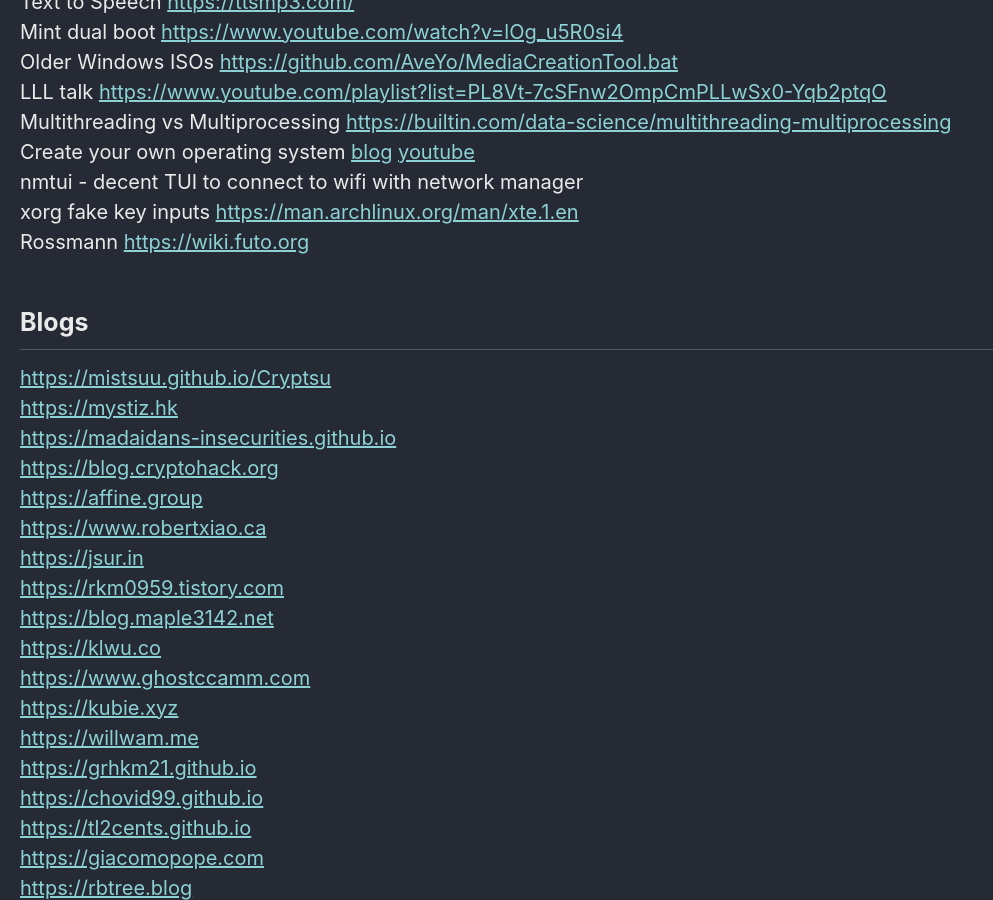
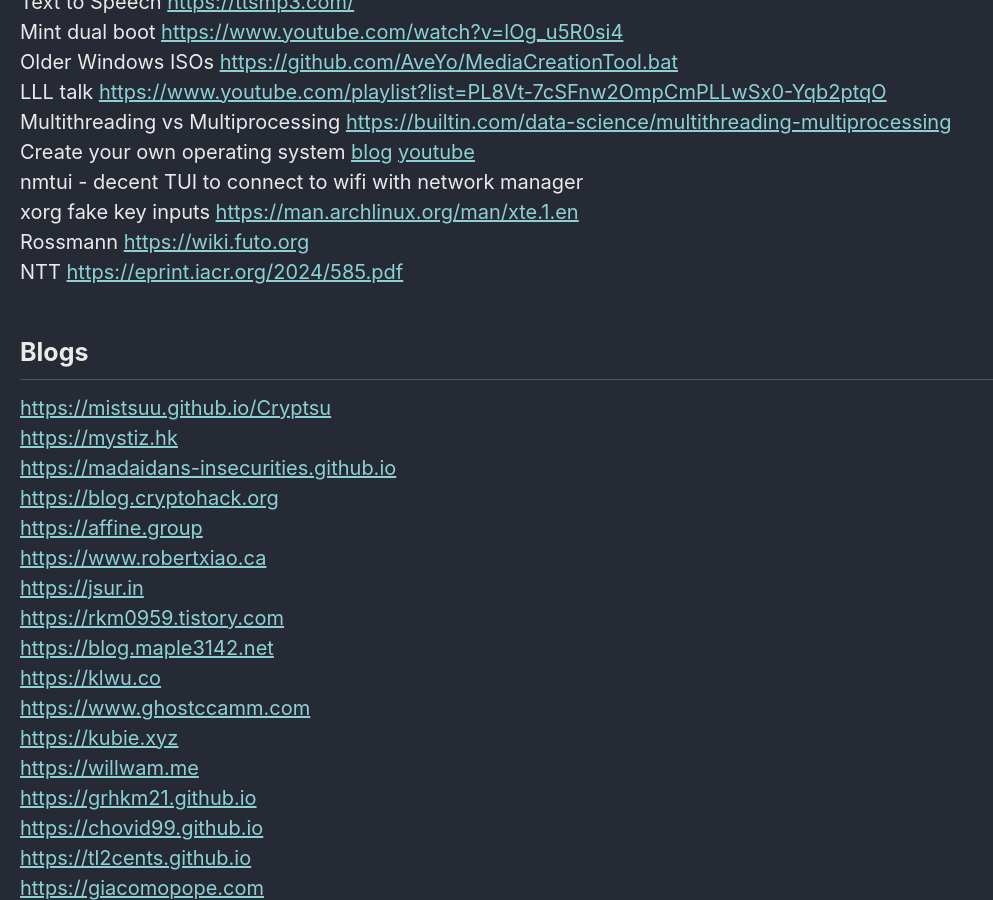
Before and after one commit to Connor-McCartney/Connor-McCartney.github.io, a Jekyll site: the page built from _pages/misc/resources.md, in a window 1280 px wide and 900 px high, scrolled down 2027 px. Shown: the whole window, without its empty margins (0-993 px from the left). Built offline with Jekyll 4.4.1, drawn with Linux system fonts in a browser that asks for light colours; cached includes are drawn as plain includes.

Commit message:
Update resources.md

```diff
--- a/_pages/misc/resources.md
+++ b/_pages/misc/resources.md
@@ -70,6 +70,7 @@ Create your own operating system [blog](https://os.phil-opp.com) [youtube](https
 nmtui - decent TUI to connect to wifi with network manager <br>
 xorg fake key inputs <https://man.archlinux.org/man/xte.1.en> <br>
 Rossmann <https://wiki.futo.org> <br>
+NTT <https://eprint.iacr.org/2024/585.pdf> <br>
 
 ## Blogs
 
```
